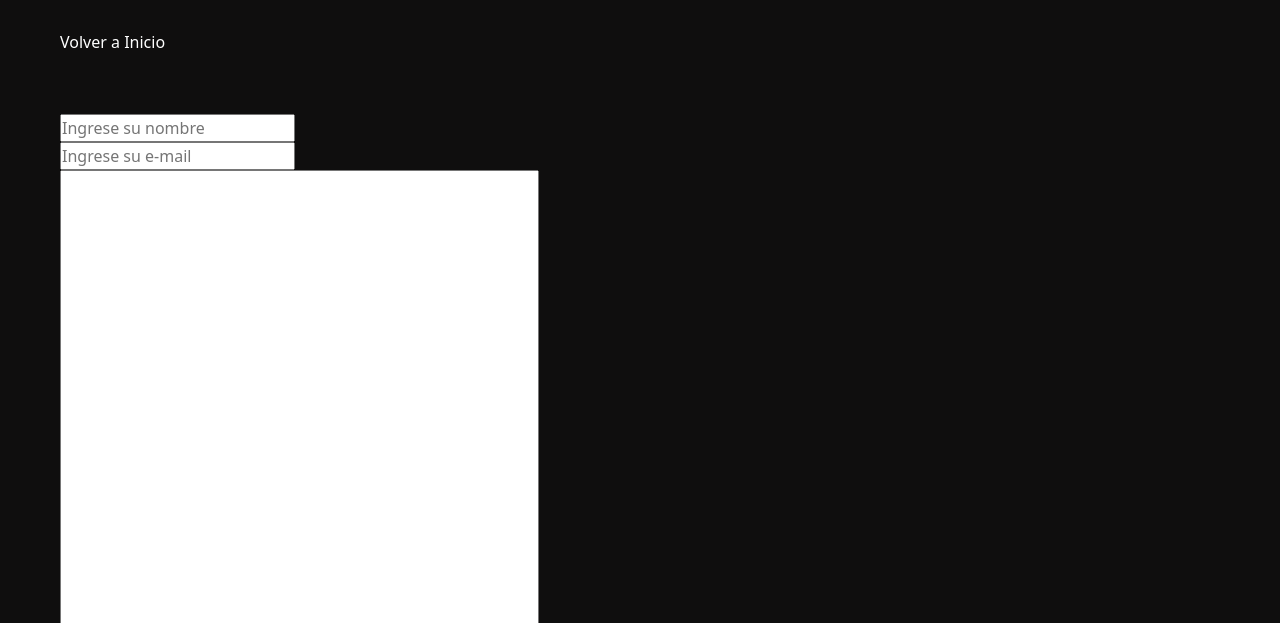
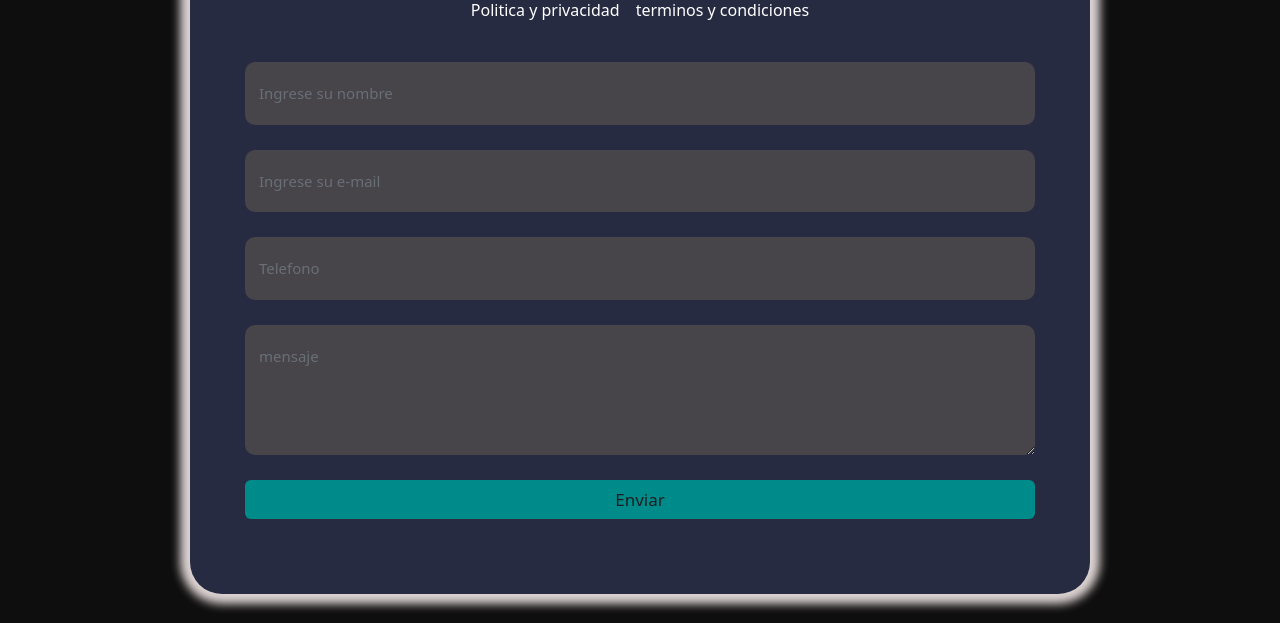
Before and after one commit to BorisESL/webstreamchile, a website: page pages/contacto.html in a window 1280 px wide. Shown: the part 914-1537 px from the top of the page. Drawn offline with nearby package versions, Linux system fonts and the light colour scheme.

Commit message:
contacto

```diff
--- a/pages/contacto.html
+++ b/pages/contacto.html
@@ -35,9 +35,6 @@
                     <li class="nav-item">
                         <a class="nav-link" href="contacto.html">Contacto</a>
                     </li>
-                    <li class="nav-item">
-                        <a class="nav-link" href="https://google.cl" target="_blank">Ir a Google</a>
-                    </li>
                 </ul>
             </div>
         </div>
@@ -53,29 +50,32 @@
 
     </header>
 
-    <h1>Contacto</h1>
+    <main>
 
-    <a class="volver-none" href="../index.html">Volver a Inicio</a>
 
-        <form class="formulario">
+         <form autocomplete="off">
+                <h2>Contacto</h2>
+                <div class="form-txt">
+                    <a href="#">Politica y privacidad</a>
+                    <a href="#">terminos y condiciones</a>
+                </div>
+                <div class="input-gorup">
 
-            <div>
-                <input type="text" placeholder="Ingrese su nombre">
-            </div>
+                    <input type="text" name="name" placeholder="Ingrese su nombre">
 
-            <div>
-                <input type="text" placeholder="Ingrese su e-mail">
-            </div>
+                    <input type="text" name="email" placeholder="Ingrese su e-mail">
 
-            <div>
-                <textarea name="" id="" cols="50" rows="25"></textarea>
-            </div>
+                    <input type="tel" name="phone" placeholder="Telefono">
 
-            <div>
-                <input type="submit" value="Enviar mensaje">
-            </div>
+                    <textarea name="mensaje" cols="50" rows="4" placeholder="mensaje"></textarea>
+
+                    <input class="btn" type="submit" value="Enviar">
+
+                </div>
 
         </form>
+
+    </main>
 
         <footer class="pie">
             <div class="header">
--- a/scss/estilos.scss
+++ b/scss/estilos.scss
@@ -110,6 +110,10 @@ p {
     grid-template-rows: repeat(4, auto); /* Ajusta el alto de las filas automáticamente */
     grid-template-areas: "desarrollo" "app" "tv" "vendedor";
   }
+  .main {
+    display: flex;
+    flex-direction: column;
+}
 }
 /* Cambiar el color de fondo de los elementos de la grid al llegar a 480px */
 @media (max-width: 480px) {
@@ -443,13 +447,16 @@ main {
   background-color: #0f0e0e;
   padding: 1rem;
   gap: 1rem;
+
 }
+
 
 .card {
 position: relative;
 background-color: #0f0e0e;
 width: 300px;
 height: 350px;
+margin: 10px;
 
 
 }
@@ -502,7 +509,7 @@ text-align: center
 }
 
 .card .front i {
-  font-size: 4rem; /* Ajusta el tamaño del ícono según tus preferencias */
+  font-size: 5rem; /* Ajusta el tamaño del ícono según tus preferencias */
   color: #ffffff; /* Ajusta el color del ícono según tus preferencias */
   position: absolute;
   top: 50%; /* Centra verticalmente el ícono */
@@ -519,11 +526,11 @@ text-align: center
   align-items: center;
   border-radius: 50%;
   border: solid rgb(198, 41, 86);
-  position: absolute;
   top: 50%; /* Centra verticalmente el contenedor del ícono */
   left: 50%; /* Centra horizontalmente el contenedor del ícono */
   transform: translate(-50%, -50%); /* Ajusta la posición al centro */
-
+ margin-left: 50%;
+ margin-top: 60px;
 }
 
 .card .back {
@@ -553,7 +560,16 @@ transform: perspective(600px) rotateY(180deg);
 .card:hover .back{
   transform: perspective(600px) rotateY(360deg);
   }
+
+  @media only screen and (max-width: 768px) {
+    .main {
+      display: flex;
+      flex-direction: column;
+ }
+  }
+
 /******************CONTACTO***************/
+
 .contacto {
   background-image: url("../imagenes/somos 2.jpg");
   background-size: cover;
@@ -574,23 +590,82 @@ transform: perspective(600px) rotateY(180deg);
   margin-top: -100px;
 }
 
-.contacto__botones {
+
+
+main {
+  padding: 2rem;
+  min-height: 60vh;
   display: flex;
-  gap: 8rem;
-  margin-top: 1rem;
+  align-items: center;
+  justify-content: center;
+
 }
 
-.contacto__boton {
-  font-size: 2rem;
-  text-decoration: none;
-  background-color: hwb(21 0% 0%);
-  color: rgb(255, 255, 255);
-  padding: 1.5rem 2rem;
+form {
+  padding: 50px 55px;
+  box-shadow: 0 0 10px 10px #ddd3d3;
   border-radius: 2rem;
-  box-shadow: 20px 20px 20px black;
+  text-align: center;
+  width: 900px;
+  background-color: #272b42;
 }
 
-.formulario {
-  padding: 30px;
-  margin: 30px;
-}/*# sourceMappingURL=estilos.css.map */
+form h2 {
+  color: rgb(200, 200, 225);
+  font-size: 2rem;
+}
+
+.form-txt {
+  display: flex;
+  justify-content: center;
+
+}
+
+.form-txt a {
+  color: #ffffff;
+  margin-bottom: 2rem;
+}
+.form-txt a:hover {
+  color: brown;
+}
+
+.input-gorup {
+  display: flex;
+  flex-direction: column;
+
+}
+
+input , textarea {
+  background-color:rgb(71, 68, 74);
+  padding: 20px 14px;
+  margin-bottom: 25px;
+  border: 0;
+  border-radius: 10px;
+  font-size: 15px;
+  color: #ffffff;
+}
+
+::placeholder {
+  color: #696f77;
+  font-size: 15px;
+}
+
+:focus {
+  outline: 1px solid #19b0e3;
+}
+
+.btn {
+  background-color: darkcyan;
+  color: #1c1e1f;
+  font-size: 17px;
+  cursor: pointer;
+}
+
+@media(max-width:780px) {
+  main {
+    padding: 30px;
+  }
+  form {
+    width: 100%
+  }
+}
```
Also changed, not shown: pages/quienes-somos.html (+0 -3 lines), pages/servicio.html (+0 -3 lines), pages/vendedores.html (+0 -3 lines), scss/estilos.css, 1 other file.
